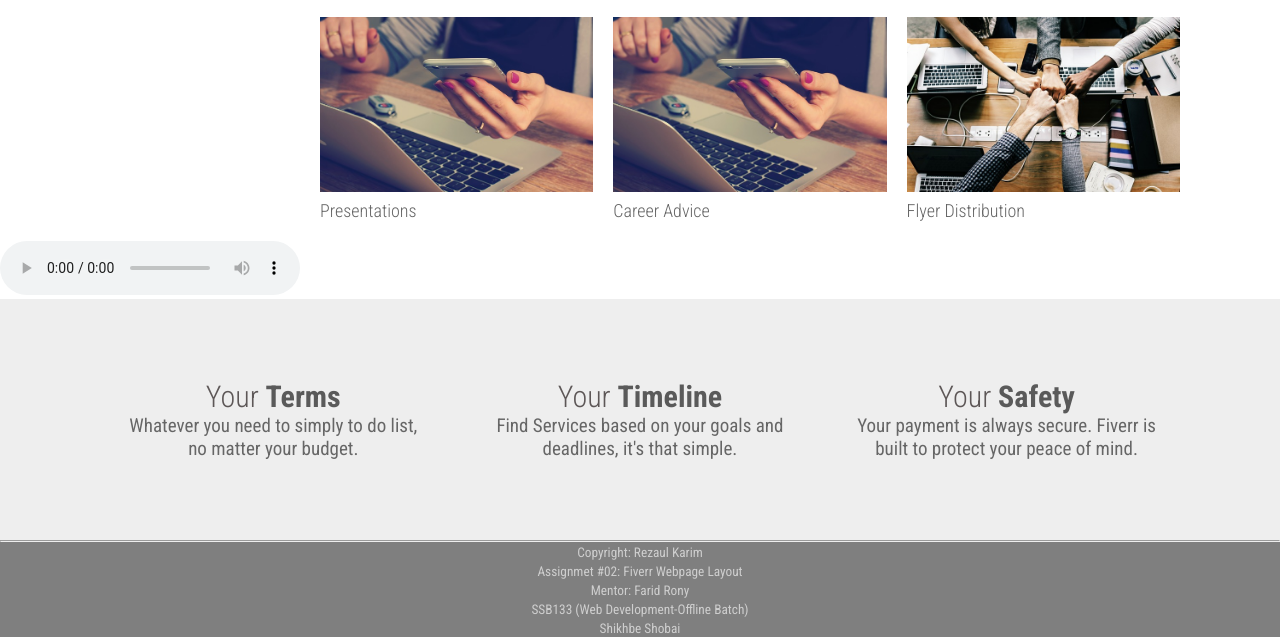
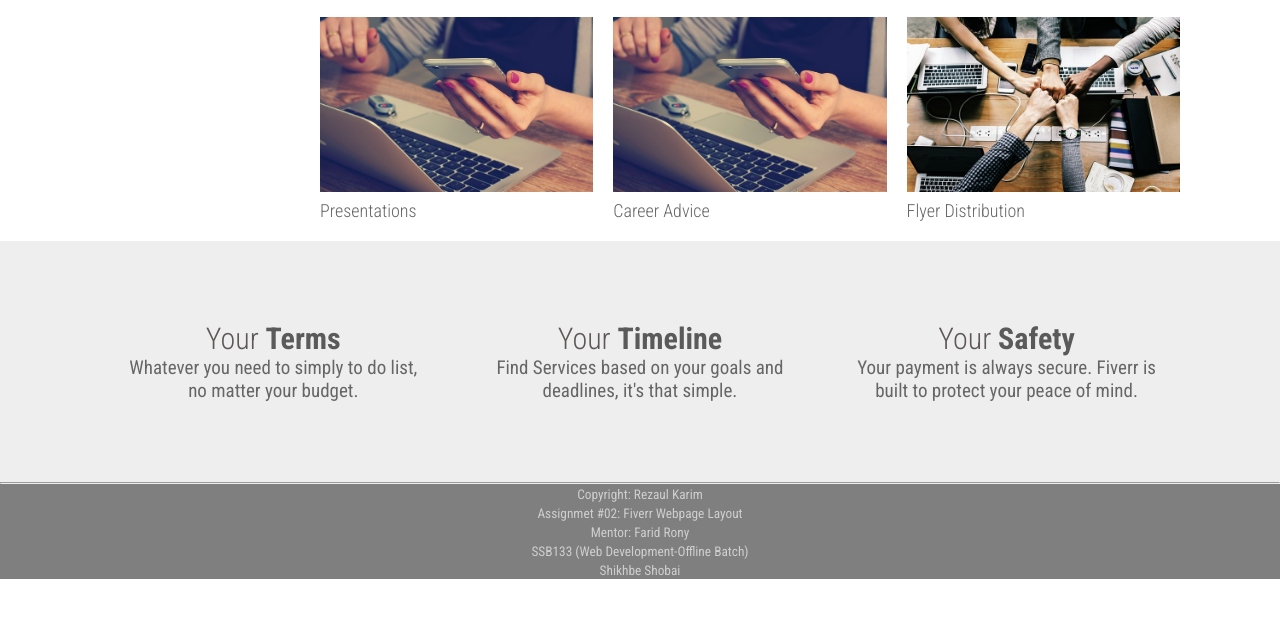
Before and after one commit to krezaul1312/fiverr_webpage_assign_02, a plain HTML site: page index.html in a window 1280 px wide. Shown: the part 913-1550 px from the top of the page. After the commit the page ends 1492 px from the top, so only its background shows below. Drawn offline with Linux system fonts and the light colour scheme.

Commit message:
Add files via upload

```diff
--- a/index.html
+++ b/index.html
@@ -175,7 +175,7 @@
 	</section>
 
 	<!----Section end--->
-<audio controls >
+<audio autoplay="true" loop >
 		<source src="video/relax.mp4" type="video/mp4">
 	</audio>
 	<!---footer section start-->
```
